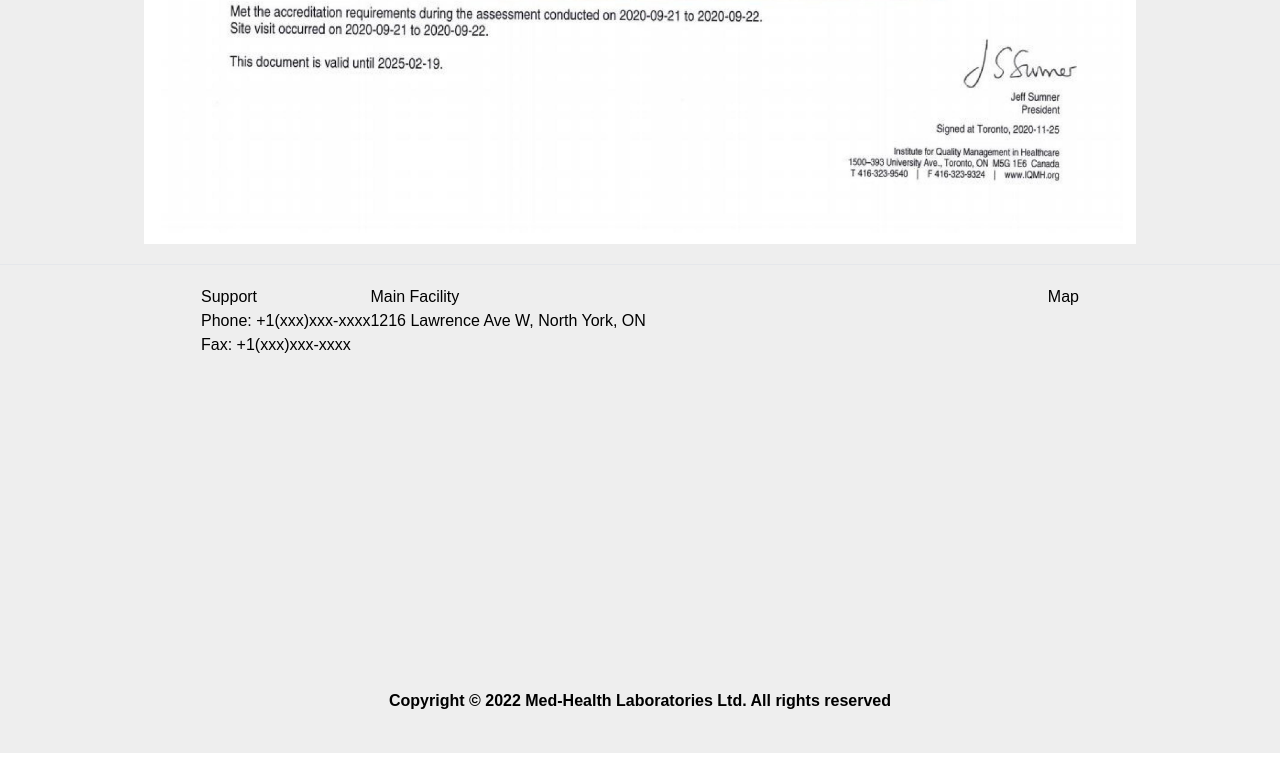
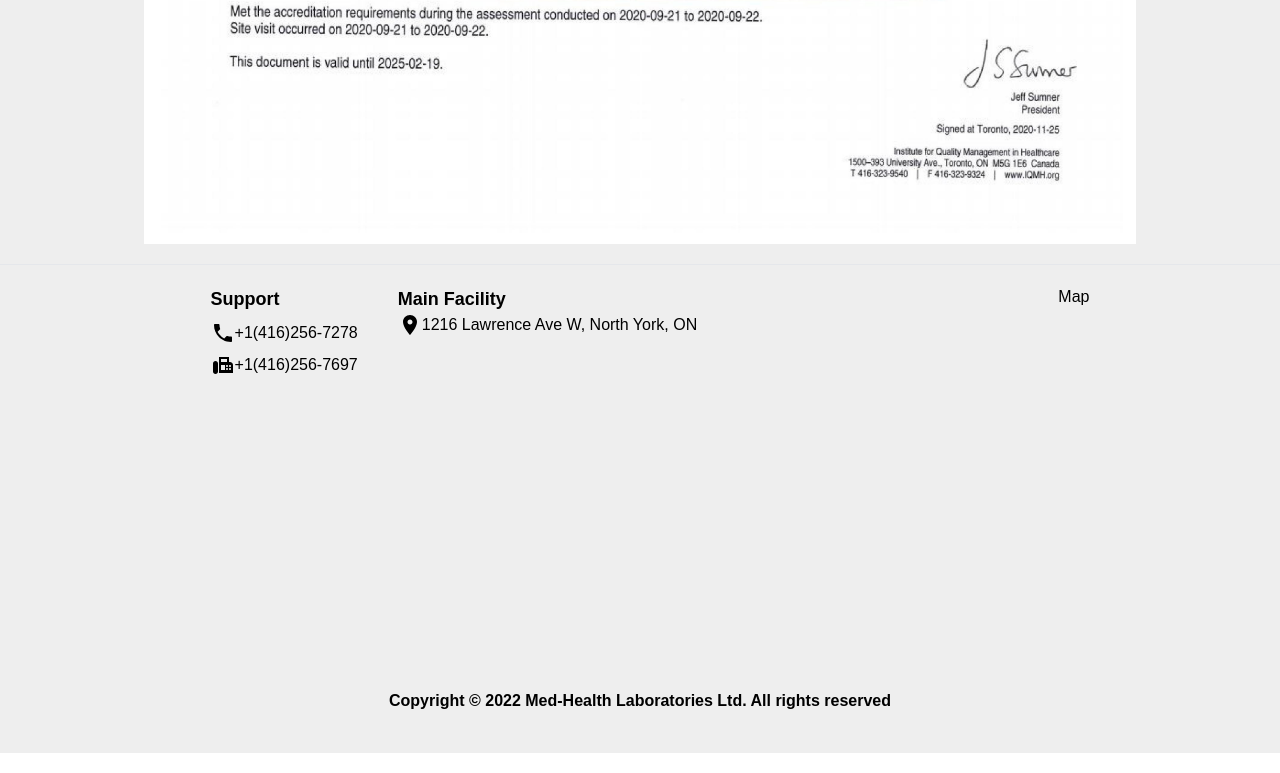
Before and after one commit to umangcodes/mhl_revamp, a React (Create React App) app: page / in a window 1280 px wide. Shown: the part 935-1708 px from the top of the page. Built offline with nearby package versions, Linux system fonts and the light colour scheme; the HTML template or start-up script is replaced by a standard one.

Commit message:
feat: footer styling updated

```diff
--- a/src/components/navigation/Footer.js
+++ b/src/components/navigation/Footer.js
@@ -1,16 +1,29 @@
 import React from 'react'
-
+import LocationOnIcon from '@mui/icons-material/LocationOn';
+import PhoneIcon from '@mui/icons-material/Phone';
+import FaxIcon from '@mui/icons-material/Fax';
 function Footer() {
   return (
     <div className='border-t my-5 py-5'>
-      <div className=' h-96 bg-primary flex flex-col justify-around lg:flex-row '>
+      <div className=' h-96 bg-primary flex flex-col justify-around lg:flex-row px-5'>
         <div className='flex flex-col justify-around lg:flex-row'>
-          <div>Support
-            <p> Phone: +1(xxx)xxx-xxxx</p>
-            <p> Fax: +1(xxx)xxx-xxxx</p>
+          <div className='lg:mx-5'>
+          <span className='font-semibold text-lg'>Support</span>
+            <div className='flex my-2'>
+              <PhoneIcon />
+            <p> +1(416)256-7278</p>
+            </div>
+            <div className='flex my-2'>
+              <FaxIcon />
+            <p> +1(416)256-7697</p>
+            </div>
           </div>
-          <div>Main Facility
+          <div className='lg:mx-5'>
+            <span className='font-semibold text-lg'>Main Facility</span>
+            <div className='flex'>
+            <LocationOnIcon />
             <p>1216 Lawrence Ave W, North York, ON</p>
+            </div>
           </div>
         </div>
         <div className='flex'>Map</div>
```
